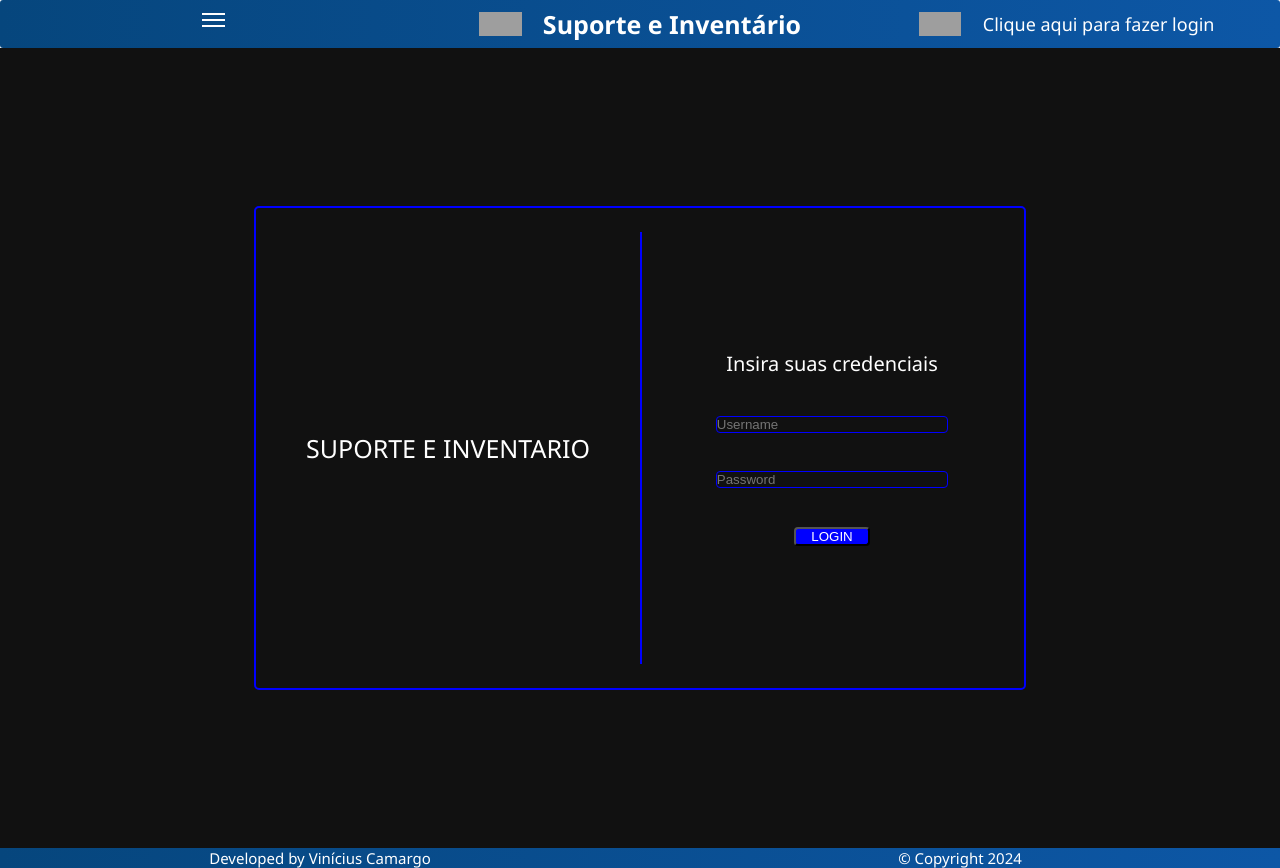
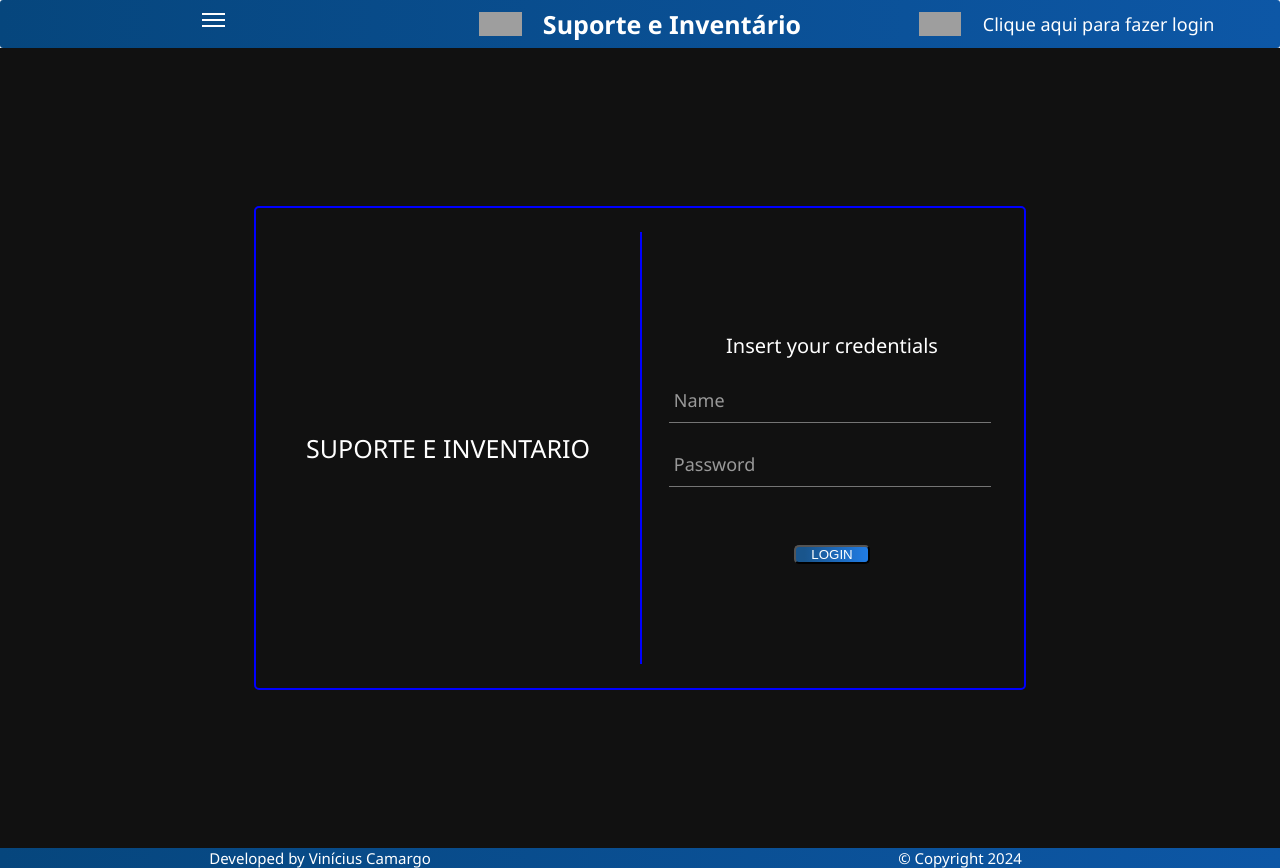
Before and after one commit to vinileardini/Suporte-e-inventario, an Angular app in the folder angular/suporte_inventario/: page /login in a window 1280 px wide. Built offline with nearby package versions, Linux system fonts and the light colour scheme; grey boxes are pictures that could not be loaded.

Commit message:
adjust in login page

```diff
--- a/angular/suporte_inventario/src/app/login/login-page/login/login.component.css
+++ b/angular/suporte_inventario/src/app/login/login-page/login/login.component.css
@@ -58,28 +58,115 @@
   border-right: 2px solid blue;
 }
 
-.card-login-area input{
-  width: 60%;
-  border: 1px solid blue;
-  background-color: #111;
+.text-login{
+  color: white;
+  font-family: 'Segoe UI', Tahoma, Geneva, Verdana, sans-serif;
+  font-size: 20px;
 
-  margin-bottom: 10%;
+  margin-bottom: 5%;
 
-  border-radius: 4px;
-  color: white;
+
 }
 
-.card-login-area button{
-  width: 20%;
-  height: 4%;
-  border-radius: 4px;
-  background-color: blue;
-  color: white;
+
+
+.input-container {
+
+  display: flex;
+
+  position: relative;
+
+  margin-left: 15%;
+  margin-bottom: 5%;
+
+  width: 100%;
+
 }
 
-.text-login{
+input[type="text"] {
+  width: 80%;
+  padding: 10px 10px 10px 5px;
+  background: none;
+  border: none;
+  border-bottom: 1px solid #757575;
+  font-size: 18px;
   font-family: 'Segoe UI', Tahoma, Geneva, Verdana, sans-serif;
+  color: #ffffff;
+}
+
+input[type="text"]:focus {
+  outline: none;
+  color: #ffffff;
+}
+
+input[type="text"]:focus ~ .placeholder,
+input[type="text"]:valid ~ .placeholder {
+  top: -20px;
+  left: 0;
+  font-size: 14px;
+  color: #757575;
+
+  font-family: 'Segoe UI', Tahoma, Geneva, Verdana, sans-serif;
+}
+
+
+
+input[type="password"] {
+  width: 80%;
+  padding: 10px 10px 10px 5px;
+  background: none;
+  border: none;
+  border-bottom: 1px solid #757575;
+  font-size: 18px;
+  font-family: 'Segoe UI', Tahoma, Geneva, Verdana, sans-serif;
+  color: #ffffff;
+}
+
+input[type="password"]:focus {
+  outline: none;
+  color: #ffffff;
+}
+
+input[type="password"]:focus ~ .placeholder,
+input[type="password"]:valid ~ .placeholder {
+  top: -20px;
+  left: 0;
+  font-size: 14px;
+  color: #757575;
+
+  font-family: 'Segoe UI', Tahoma, Geneva, Verdana, sans-serif;
+}
+
+.placeholder {
+  position: absolute;
+  top: 10px;
+  left: 5px;
+  font-size: 18px;
+  color: #999;
+  transition: 0.2s ease all;
+  pointer-events: none;
+
+  font-family: 'Segoe UI', Tahoma, Geneva, Verdana, sans-serif;
+}
+
+
+.loginButton{
+  background: rgba(25,85,140,1);
+  background: -moz-linear-gradient(left, rgba(25,85,140,1) 12%, rgba(27,93,159,1) 31%, rgba(32,124,229,1) 100%);
+  background: -webkit-gradient(left top, right top, color-stop(12%, rgba(25,85,140,1)), color-stop(31%, rgba(27,93,159,1)), color-stop(100%, rgba(32,124,229,1)));
+  background: -webkit-linear-gradient(left, rgba(25,85,140,1) 12%, rgba(27,93,159,1) 31%, rgba(32,124,229,1) 100%);
+  background: -o-linear-gradient(left, rgba(25,85,140,1) 12%, rgba(27,93,159,1) 31%, rgba(32,124,229,1) 100%);
+  background: -ms-linear-gradient(left, rgba(25,85,140,1) 12%, rgba(27,93,159,1) 31%, rgba(32,124,229,1) 100%);
+  background: linear-gradient(to right, rgba(25,85,140,1) 12%, rgba(27,93,159,1) 31%, rgba(32,124,229,1) 100%);
+  filter: progid:DXImageTransform.Microsoft.gradient( startColorstr='#19558c', endColorstr='#207ce5', GradientType=1 );
+
+  border-radius: 5px;
+
   color: white;
-  font-size: 20px;
-  margin-bottom: 10%;
+
+  height: 20%;
+  width: 20%;
+
+  margin-top: 10%;
+
 }
--- a/angular/suporte_inventario/src/app/login/login-page/login/login.component.html
+++ b/angular/suporte_inventario/src/app/login/login-page/login/login.component.html
@@ -8,13 +8,19 @@
     </div>
     <div class="card-login-area">
 
-      <p class="text-login">Insira suas credenciais</p>
+      <p class="text-login">Insert your credentials</p>
 
-      <input type="text" placeholder="Username" required>
+      <div class="input-container">
+        <input type="text" id="inputField" required />
+        <label for="" class="placeholder">Name</label>
+      </div>
 
-      <input type="password" placeholder="Password" required>
+      <div class="input-container">
+        <input type="password" id="inputField" required />
+        <label for="" class="placeholder">Password</label>
+      </div>
 
-      <button type="submit">LOGIN</button>
+      <button type="submit" class="loginButton">LOGIN</button>
     </div>
   </div>
 </div>
```
